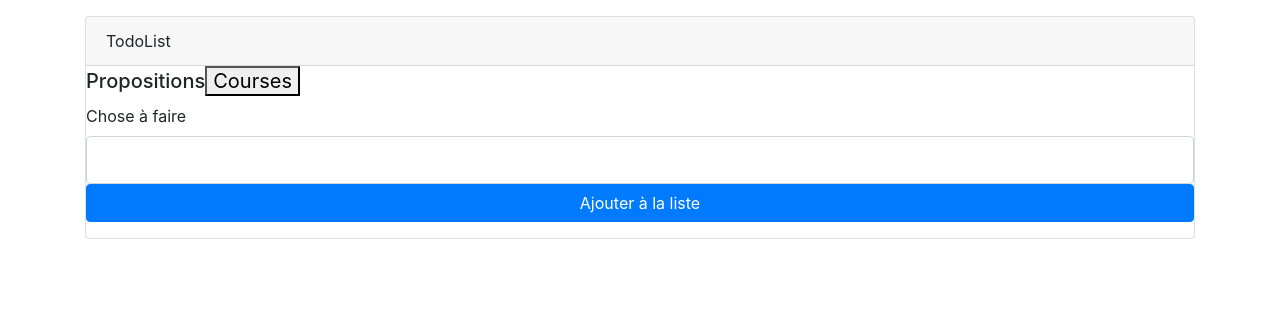
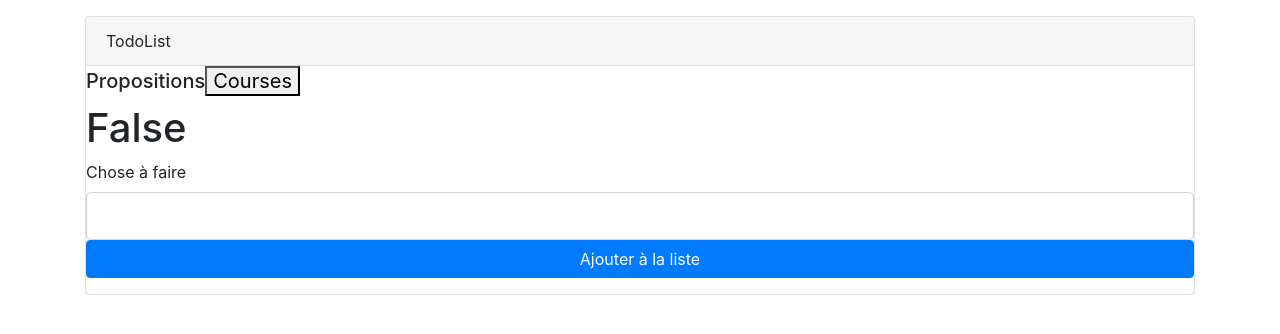
Before and after one commit to Ismail-ElAyadi/ToDoListInReact, a React (Create React App) app: page / in a window 1280 px wide. Shown: the top 334 px of the page. Built offline with nearby package versions, Linux system fonts and the light colour scheme.

Commit message:
SetState du Display des proposition de courses de modifie de True à False et inversément

```diff
--- a/src/Todo.js
+++ b/src/Todo.js
@@ -72,6 +72,19 @@ export default class Todo extends Component {
     });
   };
 
+  displayCourses =()=>{
+    const crsStatus = this.state.proposition.courseStatus
+
+      this.setState({
+        proposition :{
+          courseStatus: !this.state.proposition.courseStatus
+        }
+      })
+
+      console.log(crsStatus)
+
+
+}
 
   render() {
     return (
@@ -81,6 +94,9 @@ export default class Todo extends Component {
           <h5>Propositions<button onClick={()=>this.displayCourses()}>Courses</button></h5>
           <div className="car-body">
             {" "}
+            <div>
+              {this.state.proposition.courseStatus ? (<h1>True</h1>):(<h1>False</h1>)}
+            </div>
             <form onSubmit={this.onSubmit}>
               <div className="form-group">
                 <label htmlFor="element">Chose à faire</label>
```
